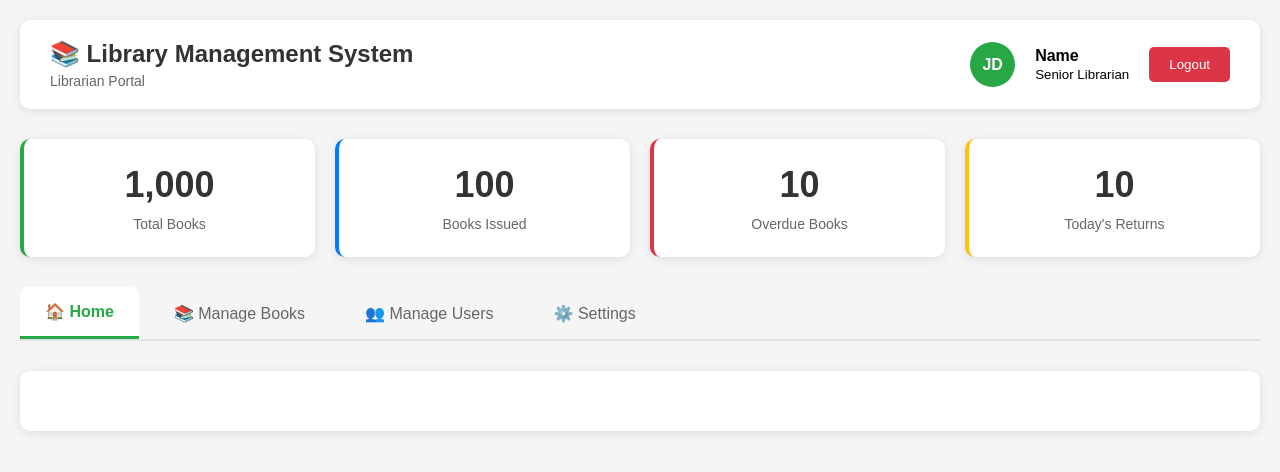
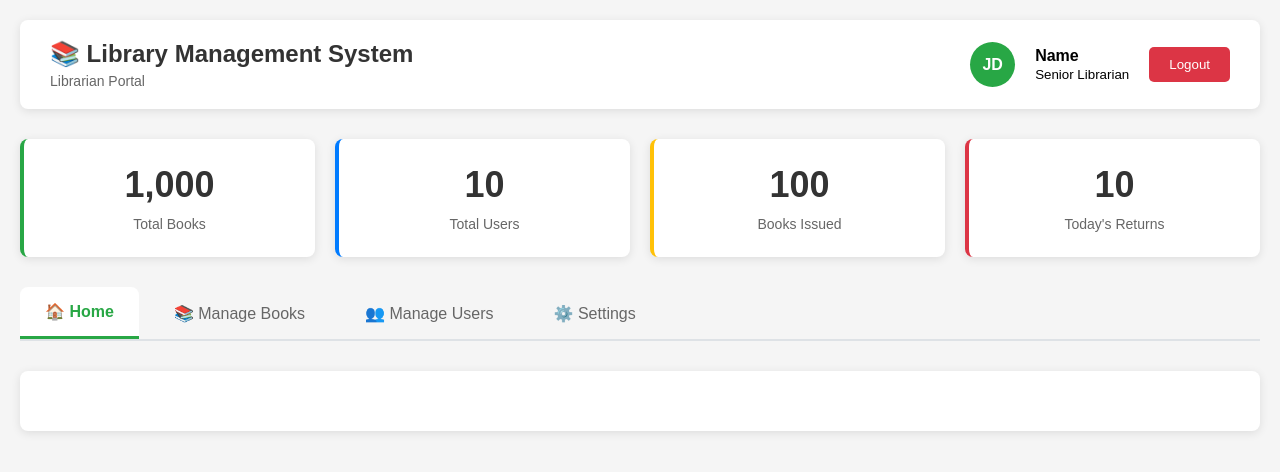
Before and after one commit to SabbirNiyaz/Library_Management_System, a PHP site: page /libPortal.html in a window 1280 px wide. Shown: the top 472 px of the page. Run offline with PHP 8.4, Linux system fonts and the light colour scheme.

```diff
--- a/Dashboard/Librarian_Portal/libPortal.html
+++ b/Dashboard/Librarian_Portal/libPortal.html
@@ -30,13 +30,13 @@
                 <div class="stat-number" id="totalBooks">1,000</div>
                 <div class="stat-label">Total Books</div>
             </div>
+        <div class="stat-card manageUsers">
+                <div class="stat-number" id="manageUsersNumber">10</div>
+                <div class="stat-label">Total Users</div>
+            </div>
             <div class="stat-card issued">
                 <div class="stat-number" id="booksIssued">100</div>
                 <div class="stat-label">Books Issued</div>
-            </div>
-            <div class="stat-card overdue">
-                <div class="stat-number" id="overdueBooks">10</div>
-                <div class="stat-label">Overdue Books</div>
             </div>
             <div class="stat-card returned">
                 <div class="stat-number" id="todayReturns">10</div>
@@ -48,8 +48,8 @@
         <div class="nav-tabs">
             <button class="nav-tab active" onclick="showSection('circulation')">🏠 Home</button>
             <button class="nav-tab" onclick="showSection('books')">📚 Manage Books</button>
-            <button class="nav-tab" onclick="showSection('overdue')">👥 Manage Users</button>
-            <button class="nav-tab" onclick="showSection('reports')">⚙️ Settings</button>
+            <button class="nav-tab" onclick="showSection('manageUsers')">👥 Manage Users</button>
+            <button class="nav-tab" onclick="showSection('settings')">⚙️ Settings</button>
         </div>
 
         <!-- Circulation Section -->
@@ -63,14 +63,15 @@
             <!-- ... (your existing code for books management section) ... -->
         </div>
 
-        <!-- Overdue & Fines Section -->
-        <div id="overdue" class="content-section">
-            <!-- ... (your existing code for overdue & fines section) ... -->
+        <!-- Manage Users & Fines Section -->
+        <div id="manageUsers" class="content-section">
+            <!-- ... (your existing code for manageUsers & fines section) ... -->
+
         </div>
 
-        <!-- Reports Section -->
-        <div id="reports" class="content-section">
-            <!-- ... (your existing code for reports section) ... -->
+        <!-- Settings Section -->
+        <div id="settings" class="content-section">
+            <!-- ... (your existing code for settings section) ... -->
         </div>
     </div>
 
--- a/Dashboard/Librarian_Portal/libPortalScript.js
+++ b/Dashboard/Librarian_Portal/libPortalScript.js
@@ -45,7 +45,7 @@
         function exportBooks() {
             alert('Export inventory functionality not implemented.');
         }
-        function sendOverdueReminders() {
+        function manageUsersReminders() {
             alert('Reminders sent!');
         }
         function collectFine() {
--- a/Dashboard/Librarian_Portal/libPortalStyle.css
+++ b/Dashboard/Librarian_Portal/libPortalStyle.css
@@ -20,7 +20,7 @@
         .header {
             background: white;
             padding: 20px 30px;
-            border-radius: 10px;
+            border-radius: 8px;
             box-shadow: 0 2px 10px rgba(0,0,0,0.1);
             margin-bottom: 30px;
             display: flex;
@@ -81,16 +81,16 @@
         .stat-card {
             background: white;
             padding: 25px;
-            border-radius: 10px;
+            border-radius: 8px;
             box-shadow: 0 2px 10px rgba(0,0,0,0.1);
             text-align: center;
             border-left: 4px solid;
         }
 
         .stat-card.books { border-left-color: #28a745; }
-        .stat-card.issued { border-left-color: #007bff; }
-        .stat-card.overdue { border-left-color: #dc3545; }
-        .stat-card.returned { border-left-color: #ffc107; }
+        .stat-card.issued { border-left-color: #ffc107; }
+        .stat-card.manageUsers { border-left-color: #007bff; }
+        .stat-card.returned { border-left-color: #dc3545; }
 
         .stat-number {
             font-size: 36px;
@@ -137,7 +137,7 @@
         /* Content Sections */
         .content-section {
             background: white;
-            border-radius: 10px;
+            border-radius: 8px;
             padding: 30px;
             box-shadow: 0 2px 10px rgba(0,0,0,0.1);
             margin-bottom: 30px;
@@ -202,6 +202,7 @@
             outline: none;
             border-color: #28a745;
             box-shadow: 0 0 0 2px rgba(40,167,69,0.25);
+            transition: all 0.5s ease;
         }
 
         /* Tables */
@@ -298,7 +299,7 @@
 
         .status-available { background: #d4edda; color: #155724; }
         .status-issued { background: #d1ecf1; color: #0c5460; }
-        .status-overdue { background: #f8d7da; color: #721c24; }
+        .status-manageUsers { background: #f8d7da; color: #721c24; }
         .status-returned { background: #fff3cd; color: #856404; }
 
         /* Issue/Return Section */
@@ -351,7 +352,7 @@
             background: white;
             margin: 5% auto;
             padding: 30px;
-            border-radius: 10px;
+            border-radius: 8px;
             width: 90%;
             max-width: 600px;
             position: relative;
```
Also changed, not shown: Dashboard/Admin_Protal/admProtal.html (added, +11 -0 lines).
